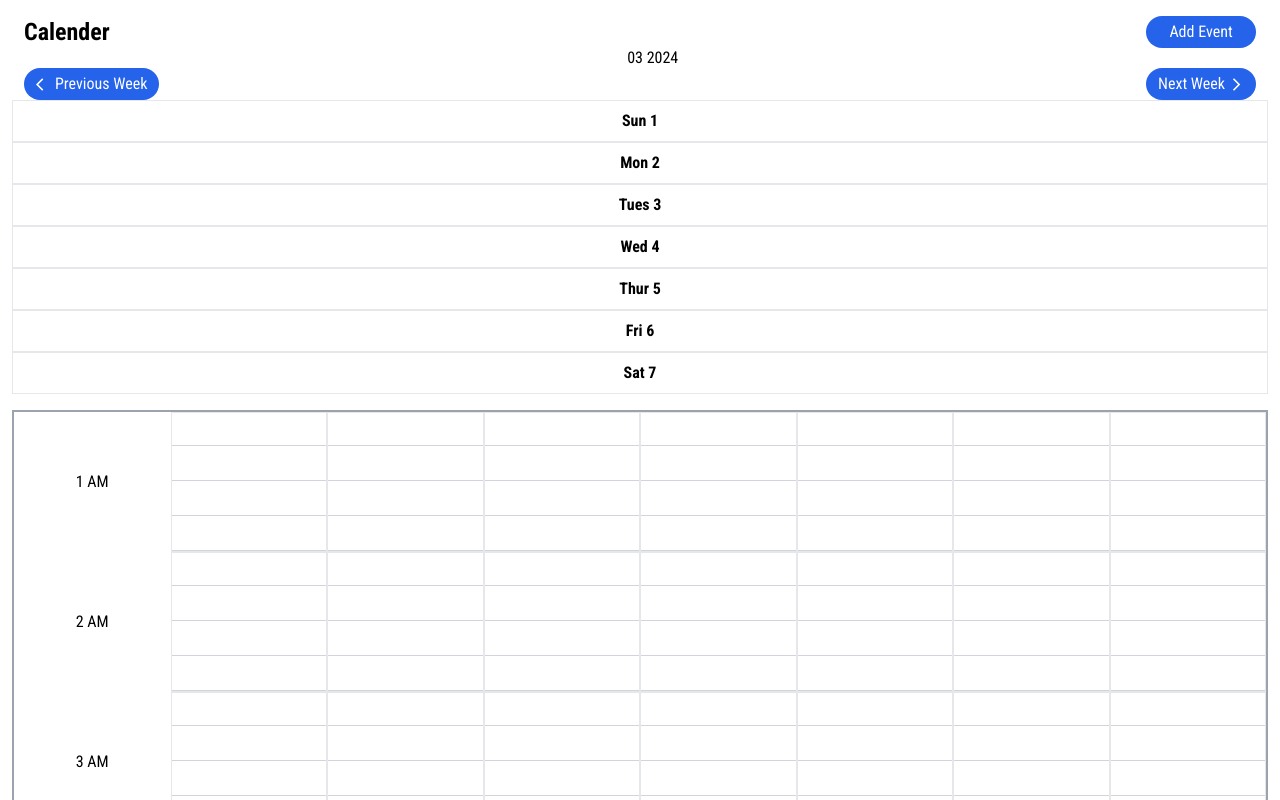
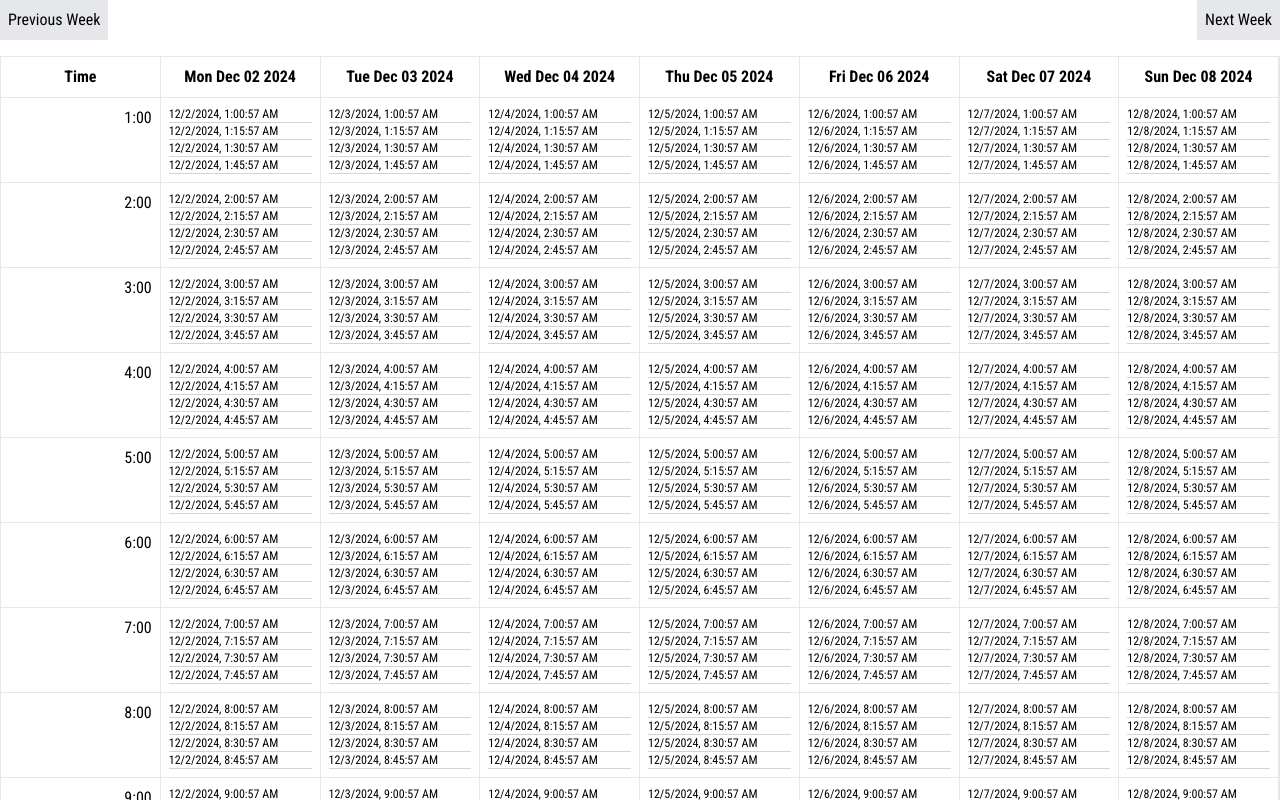
Before and after one commit to sohaibnayyar721/decotech-assignment, a Next.js app in the folder my-app/: page /practice in a window 1280 px wide. Shown: the top 800 px of the page. Built offline with nearby package versions, Linux system fonts and the light colour scheme.

Commit message:
changes in ui

```diff
--- a/my-app/app/practice/page.tsx
+++ b/my-app/app/practice/page.tsx
@@ -1,105 +1,92 @@
 "use client"
-import React, { useState } from 'react';
-import Button from '../../components/button';
-import ArrowBackIosIcon from '@mui/icons-material/ArrowBackIos';
-import ArrowForwardIosIcon from '@mui/icons-material/ArrowForwardIos';
-import Header from '../../components/header';
+import React, { useState } from "react";
+import dynamic from 'next/dynamic'
 
-const Calendar = () => {
+const WeeklyCalendar = () => {
 
-  // #################
-  let days = ['Sun', 'Mon', 'Tues', 'Wed', 'Thur', 'Fri', 'Sat']
+  const [currentDate, setCurrentDate] = useState(new Date());
 
-  let [currentMonth, setCurrentMonth] = useState(new Date())
+  const getStartOfWeek = (date) => {
+    const day = date.getDay();
+    const diff = date.getDate() - day + (day === 0 ? -6 : 1);
+    return new Date(date.setDate(diff));
+  };
 
-  const getMonth = currentMonth.toLocaleDateString('en-US', {
-    day:'2-digit'
-  })
+  const getDaysOfWeek = (startOfWeek) => {
+    return Array.from({ length: 7 }, (_, i) => {
+      const day = new Date(startOfWeek);
+      day.setDate(startOfWeek.getDate() + i);
+      return day;
+    });
+  };
 
-  console.log(getMonth)
-  const getYear = currentMonth.getFullYear()
+  const handlePreviousWeek = () => {
+    const newDate = new Date(getStartOfWeek(currentDate));
+    newDate.setDate(newDate.getDate() - 7);
+    setCurrentDate(newDate);
+  };
 
-  const handlePrevMonth = () => {
-    let newDate = new Date(currentMonth)
-    newDate.setMonth(newDate.getMonth() - 1)
-    setCurrentMonth(newDate)
-  }
+  const handleNextWeek = () => {
+    const newDate = new Date(getStartOfWeek(currentDate));
+    newDate.setDate(newDate.getDate() + 7);
+    setCurrentDate(newDate);
+  };
 
-  const handleNextMonth = () => {
-    let newDate = new Date(currentMonth)
-    newDate.setMonth(newDate.getMonth() + 1)
-    setCurrentMonth(newDate)
-  }
-
-  const startOfMonth = new Date();
-  startOfMonth.setDate(1);
-  startOfMonth.setHours(0, 0, 0, 0);
-
-  const endOfMonth = new Date();
-  endOfMonth.setMonth(endOfMonth.getMonth() + 1);
-  endOfMonth.setDate(0);
-  endOfMonth.setHours(23, 59, 59, 999);
-
-
-  function FormatDate(date) {
-    const formattedDate = date.toLocaleDateString('en-US', {
-      year: 'numeric',
-      month: 'alphabet',
-      day: '2-digit',
-    });
-    return formattedDate
-  }
-
-  function GetDaysInMonth(date) {
-    return new Date(date.getFullYear(), date.getMonth() + 1, 0).getDate()
-  }
-
-  const intervals = [15, 30, 45, 59];
-  const hours = Array.from({ length: 24 }, (_, i) => i + 1);
+  const startOfWeek = getStartOfWeek(currentDate);
+  const daysOfWeek = getDaysOfWeek(startOfWeek);
+  const hours = Array.from({ length: 24 }, (_, i) => i + 1); // 0 to 23
 
   return (
-    <div className="px-3">
+    <div>
+      {/* Week Navigation */}
+      <div className="flex justify-between mb-4">
+        <button onClick={handlePreviousWeek} className="p-2 bg-gray-200">
+          Previous Week
+        </button>
+        <button onClick={handleNextWeek} className="p-2 bg-gray-200">
+          Next Week
+        </button>
+      </div>
 
-      <Header month={getMonth} year={getYear} handleNextMonth={handleNextMonth} handlePrevMonth={handlePrevMonth} />
+      <div className="grid grid-cols-8 border">
 
-      {days.map((day, idx) => {
-        const date = new Date(currentMonth.getFullYear(), currentMonth.getMonth(), idx + 1);
-        return (
-          <div key={idx} className="flex flex-col font-bold text-center border p-2">
-            {day} {date.getDate()}
+        <div className="p-2 font-bold border-r text-center">Time</div>
+        {daysOfWeek.map((day, index) => (
+          <div key={index} className="p-2 font-bold text-center border-r">
+            {day.toDateString()}
           </div>
-        );
-      })}
-      <div className='mt-4 grid grid-cols-8 grid-rows-24 items-center justify-center  border-2 border-gray-400'>
+        ))}
 
-        {hours.map((hour, rowIdx) => (
-          <>
-            <div key={rowIdx} className="text-center">
-              {hour > 12 ? hour - 12 + ' ' + 'PM' : hour + ' ' + 'AM'}
-            </div>
-            {days.map((day, colIdx) => (
-              <div
-                key={`${rowIdx}-${colIdx}`}
-                className="grid grid-rows-4 gap-0.5 border"
-              >
-                {intervals.map((interval, idx) => (
-                  <div key={`${rowIdx}-${colIdx}-${idx}`} className="border-b-[1px] border-gray-300 p-4 text-center">
-                    {(hour === currentMonth.getDay() && day === getMonth ) && (
-                      <>
-                        <p>{currentMonth.getDay()}</p>
-                        <p>{currentMonth.getMinutes()}</p>
-                      </>
-                    )}
+        {/* Rows for Time Slots */}
+        {hours.map((hour, rowIndex) => (
+          <React.Fragment key={rowIndex}>
+            <div className="p-2 border-t border-r text-right">{hour}:00</div>
 
-                  </div>
-                ))}
+            {/* Day Columns */}
+            {daysOfWeek.map((day, colIndex) => (
+              <div key={`${rowIndex}-${colIndex}`} className="p-2 border-t border-r">
+                {/* 4 sections for each hour */}
+                {Array.from({ length: 4 }, (_, quarterIndex) => {
+                  const minutes = quarterIndex * 15; // 0, 15, 30, 45
+                  const cellDateTime = new Date(day);
+                  cellDateTime.setHours(hour, minutes);
+
+                  return (
+                    <div
+                      key={quarterIndex}
+                      className="border-b border-gray-300 text-xs"
+                    >
+                      {cellDateTime.toLocaleString()} {/* Display Date & Time */}
+                    </div>
+                  );
+                })}
               </div>
             ))}
-          </>
+          </React.Fragment>
         ))}
       </div>
-    </div >
+    </div>
   );
 };
 
-export default Calendar;
+export default WeeklyCalendar;
```
